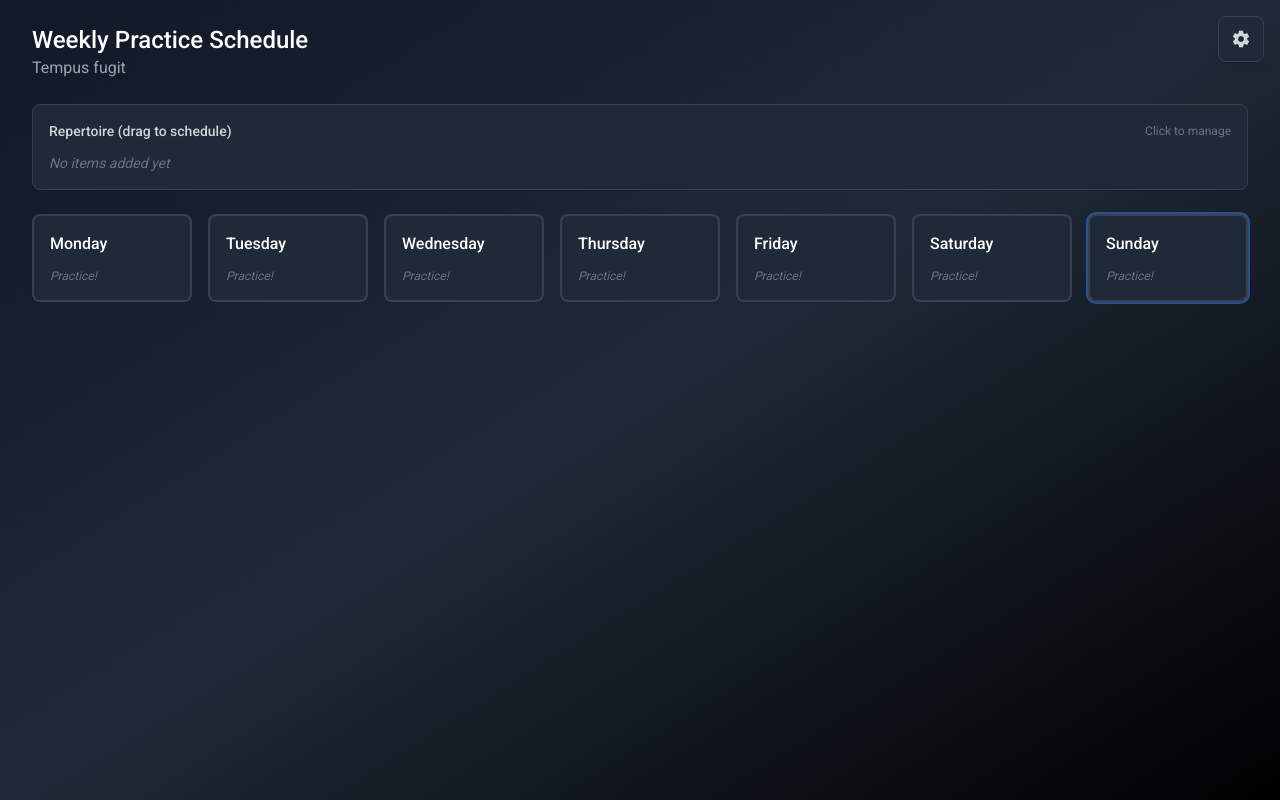
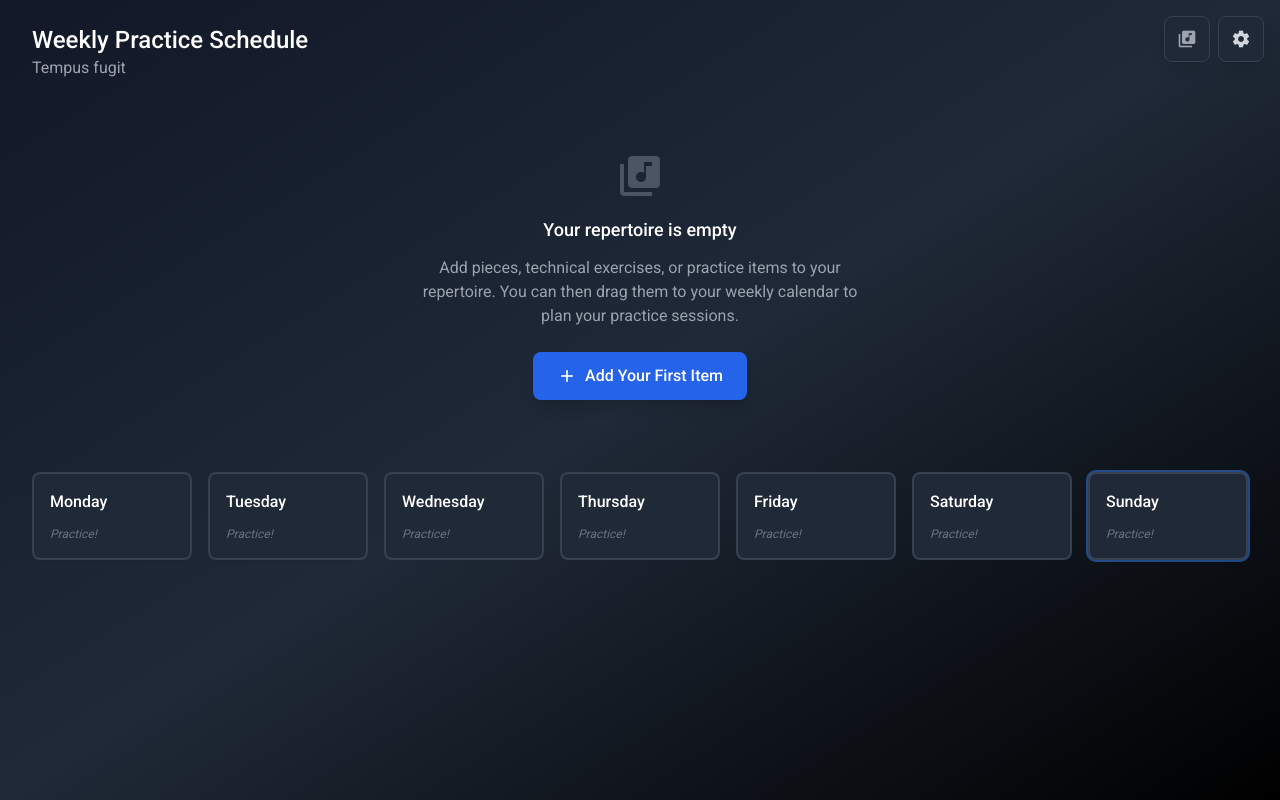
Before and after one commit to catIO/planning-mate, a React (Vite) app: page / in a window 1280 px wide. Built offline with nearby package versions, Linux system fonts and the light colour scheme.

Commit message:
Enhance UI for a more intuitive user experience

```diff
--- a/src/App.tsx
+++ b/src/App.tsx
@@ -70,6 +70,7 @@ function App() {
   const [isInitialLoad, setIsInitialLoad] = useState(true);
   const [isSettingsOpen, setIsSettingsOpen] = useState(false);
   const [isPieceManagerOpen, setIsPieceManagerOpen] = useState(false);
+  const [openPieceManagerWithAddForm, setOpenPieceManagerWithAddForm] = useState(false);
 
   // Test localStorage on component mount
   useEffect(() => {
@@ -392,14 +393,30 @@ function App() {
   return (
     <ErrorBoundary>
             <div className="min-h-screen bg-gradient-to-br from-gray-900 via-gray-800 to-black font-['Roboto']">
-        {/* Settings Button */}
-        <div className="fixed top-4 right-4 z-40">
+        {/* Settings and Repertoire Buttons */}
+        <div className="fixed top-4 right-4 z-40 flex space-x-2">
+          <div className="relative group">
+            <button
+              onClick={() => setIsPieceManagerOpen(true)}
+              className="bg-gray-800 hover:bg-gray-700 text-gray-400 hover:text-gray-300 p-3 rounded-lg shadow-lg transition-all duration-200 border border-gray-700 flex items-center justify-center"
+            >
+              <MaterialIcon icon="library_music" size={20} />
+            </button>
+            <div className="absolute top-full left-1/2 transform -translate-x-1/2 mt-2 px-2 py-1 bg-gray-900 text-white text-xs rounded opacity-0 group-hover:opacity-100 transition-opacity duration-200 whitespace-nowrap pointer-events-none">
+              Manage Repertoire
+            </div>
+          </div>
+          <div className="relative group">
             <button
               onClick={() => setIsSettingsOpen(true)}
               className="bg-gray-800 hover:bg-gray-700 text-gray-300 hover:text-white p-3 rounded-lg shadow-lg transition-all duration-200 border border-gray-700 flex items-center justify-center"
             >
               <MaterialIcon icon="settings" size={20} />
             </button>
+            <div className="absolute top-full left-1/2 transform -translate-x-1/2 mt-2 px-2 py-1 bg-gray-900 text-white text-xs rounded opacity-0 group-hover:opacity-100 transition-opacity duration-200 whitespace-nowrap pointer-events-none">
+              Settings
+            </div>
+          </div>
         </div>
 
 
@@ -420,6 +437,10 @@ function App() {
               }));
             }}
             onOpenPieceManager={() => setIsPieceManagerOpen(true)}
+            onOpenPieceManagerWithAddForm={() => {
+              setOpenPieceManagerWithAddForm(true);
+              setIsPieceManagerOpen(true);
+            }}
           />
         </main>
 
@@ -453,12 +474,27 @@ function App() {
 
         {/* Piece Manager Modal */}
         {isPieceManagerOpen && (
-          <div className="fixed inset-0 bg-black bg-opacity-50 flex items-center justify-center p-4 z-50">
-            <div className="bg-gray-800 rounded-lg shadow-xl max-w-4xl w-full max-h-[95vh] overflow-hidden">
+          <div
+            className="fixed inset-0 bg-black bg-opacity-50 flex items-center justify-center p-4 z-50"
+            onClick={() => {
+              setIsPieceManagerOpen(false);
+              setOpenPieceManagerWithAddForm(false);
+            }}
+          >
+            <div
+              className="bg-gray-800 rounded-lg shadow-xl max-w-4xl w-full max-h-[95vh] overflow-hidden"
+              onClick={(e) => e.stopPropagation()}
+            >
               <div className="flex items-center justify-between p-6 border-b border-gray-700">
-                <h2 className="text-xl font-medium text-white">Manage Items</h2>
+                <div className="flex items-center space-x-3">
+                  <MaterialIcon icon="library_music" size={24} className="text-blue-400" />
+                  <h2 className="text-xl font-medium text-white">Manage Repertoire</h2>
+                </div>
                 <button
-                  onClick={() => setIsPieceManagerOpen(false)}
+                  onClick={() => {
+                    setIsPieceManagerOpen(false);
+                    setOpenPieceManagerWithAddForm(false);
+                  }}
                   className="text-gray-400 hover:text-white transition-colors"
                 >
                   <MaterialIcon icon="close" size={20} />
@@ -471,6 +507,7 @@ function App() {
                   onAddPiece={addPiece}
                   onDeletePiece={deletePiece}
                   onUpdatePiece={updatePiece}
+                  openWithAddForm={openPieceManagerWithAddForm}
                 />
               </div>
             </div>
--- a/src/components/PieceManager.tsx
+++ b/src/components/PieceManager.tsx
@@ -7,6 +7,7 @@ interface PieceManagerProps {
   onAddPiece: (piece: MusicalPiece) => void;
   onDeletePiece: (pieceId: string) => void;
   onUpdatePiece: (pieceId: string, updatedPiece: Partial<MusicalPiece>) => void;
+  openWithAddForm?: boolean;
 }
 
 const PIECE_COLORS = [
@@ -38,12 +39,13 @@ export const PieceManager: React.FC<PieceManagerProps> = ({
   pieces,
   onAddPiece,
   onDeletePiece,
-  onUpdatePiece
+  onUpdatePiece,
+  openWithAddForm = false
 }) => {
   console.log('PieceManager received pieces:', pieces);
   console.log('PieceManager pieces length:', pieces.length);
 
-  const [isAddingPiece, setIsAddingPiece] = useState(false);
+  const [isAddingPiece, setIsAddingPiece] = useState(openWithAddForm);
   const [editingPieceId, setEditingPieceId] = useState<string | null>(null);
   const [newPieceTitle, setNewPieceTitle] = useState('');
   const [newPieceComposer, setNewPieceComposer] = useState('');
@@ -122,7 +124,7 @@ export const PieceManager: React.FC<PieceManagerProps> = ({
   return (
     <div className="space-y-6">
       <div className="flex items-center justify-between">
-        <h2 className="text-xl font-medium text-white">Your Items</h2>
+        <h2 className="text-lg font-normal text-white">Manage your repertoire or technical exercises</h2>
         <button
           onClick={() => setIsAddingPiece(true)}
           className="bg-blue-600 hover:bg-blue-700 text-white rounded-full p-3 shadow-lg transition-all duration-200 hover:shadow-xl flex items-center justify-center"
@@ -319,16 +321,24 @@ export const PieceManager: React.FC<PieceManagerProps> = ({
         </div>
       ) : (
         <div className="text-center py-12">
-          <MaterialIcon icon="music_note" size={48} className="text-gray-600 mx-auto mb-4" />
-          <h3 className="text-lg font-medium text-white mb-2">No items added yet</h3>
-          <p className="text-gray-400 mb-6">Start by adding your first item to practice</p>
-          <button
-            onClick={() => setIsAddingPiece(true)}
-            className="inline-flex items-center px-4 py-2 bg-blue-600 text-white rounded-lg hover:bg-blue-700 transition-colors font-medium"
-          >
-            <MaterialIcon icon="add" size={16} className="mr-2 flex-shrink-0" />
-            Add Your First Item
-          </button>
+          <MaterialIcon icon="library_music" size={48} className="text-gray-600 mx-auto mb-4" />
+          <h3 className="text-lg font-medium text-white mb-2">Your repertoire is empty</h3>
+          <p className="text-gray-400 mb-4 max-w-md mx-auto">
+            Add pieces, technical exercises, or practice items to your repertoire.
+            You can then drag them to your weekly calendar to plan your practice sessions.
+          </p>
+          <div className="space-y-3">
+            <button
+              onClick={() => setIsAddingPiece(true)}
+              className="inline-flex items-center px-6 py-3 bg-blue-600 text-white rounded-lg hover:bg-blue-700 transition-colors font-medium shadow-lg hover:shadow-xl"
+            >
+              <MaterialIcon icon="add" size={20} className="mr-2 flex-shrink-0" />
+              Add Your First Item
+            </button>
+            <div className="text-xs text-gray-500">
+              💡 Tip: You can add pieces, exercises, scales, or any practice material
+            </div>
+          </div>
         </div>
       )}
     </div>
--- a/src/components/WeeklyCalendar.tsx
+++ b/src/components/WeeklyCalendar.tsx
@@ -11,6 +11,7 @@ interface WeeklyCalendarProps {
   onMovePiece: (fromDay: number, toDay: number, piece: MusicalPiece) => void;
   onUpdateSchedule: (dayIndex: number, items: MusicalPiece[]) => void;
   onOpenPieceManager: () => void;
+  onOpenPieceManagerWithAddForm: () => void;
 }
 
 export const WeeklyCalendar: React.FC<WeeklyCalendarProps> = ({
@@ -21,7 +22,8 @@ export const WeeklyCalendar: React.FC<WeeklyCalendarProps> = ({
   onRemovePieceFromDay,
   onMovePiece,
   onUpdateSchedule,
-  onOpenPieceManager
+  onOpenPieceManager,
+  onOpenPieceManagerWithAddForm
 }) => {
   console.log('WeeklyCalendar received pieces:', pieces);
   console.log('WeeklyCalendar received schedule:', schedule);
@@ -162,14 +164,13 @@ export const WeeklyCalendar: React.FC<WeeklyCalendarProps> = ({
       </div>
 
       {/* Available Pieces */}
+      {pieces.length > 0 ? (
         <div className="bg-gray-800 rounded-lg shadow-sm border border-gray-700 p-4 cursor-pointer hover:bg-gray-750 transition-colors" onClick={onOpenPieceManager}>
-          <div className="flex items-center justify-between mb-3">
-            <h3 className="text-sm font-medium text-gray-300">Repertoire (drag to schedule)</h3>
-            <div className="text-xs text-gray-500">Click to manage</div>
+          <div className="flex items-center justify-end mb-3">
+            <div className="text-xs text-gray-500">Click to manage, drag items to schedule</div>
           </div>
           <div className="flex flex-wrap gap-2">
-            {pieces.length > 0 ? (
-              pieces.map((piece) => {
+            {pieces.map((piece) => {
               // Calculate how many times this piece appears in the schedule
               const usageCount = Object.values(schedule).reduce((total, dayPieces) => {
                 return total + dayPieces.filter((p: MusicalPiece) => p.id === piece.id).length;
@@ -194,12 +195,31 @@ export const WeeklyCalendar: React.FC<WeeklyCalendarProps> = ({
                   )}
                 </div>
               );
-              })
-            ) : (
-              <div className="text-sm text-gray-500 italic">No items added yet</div>
-            )}
+            })}
           </div>
         </div>
+      ) : (
+        <div className="flex justify-center">
+          <div className="text-center py-12 max-w-md">
+            <MaterialIcon icon="library_music" size={48} className="text-gray-600 mx-auto mb-4" />
+            <h3 className="text-lg font-medium text-white mb-3">Your repertoire is empty</h3>
+            <p className="text-gray-400 mb-6">
+              Add pieces, technical exercises, or practice items to your repertoire.
+              You can then drag them to your weekly calendar to plan your practice sessions.
+            </p>
+            <button
+              onClick={(e) => {
+                e.stopPropagation();
+                onOpenPieceManagerWithAddForm();
+              }}
+              className="inline-flex items-center px-6 py-3 bg-blue-600 text-white rounded-lg hover:bg-blue-700 transition-colors font-medium shadow-lg hover:shadow-xl"
+            >
+              <MaterialIcon icon="add" size={20} className="mr-2 flex-shrink-0" />
+              Add Your First Item
+            </button>
+          </div>
+        </div>
+      )}
 
       {/* Calendar Grid */}
       <div className="grid grid-cols-1 md:grid-cols-7 gap-4">
```
Lines whose indentation alone changed are shown as unchanged.
